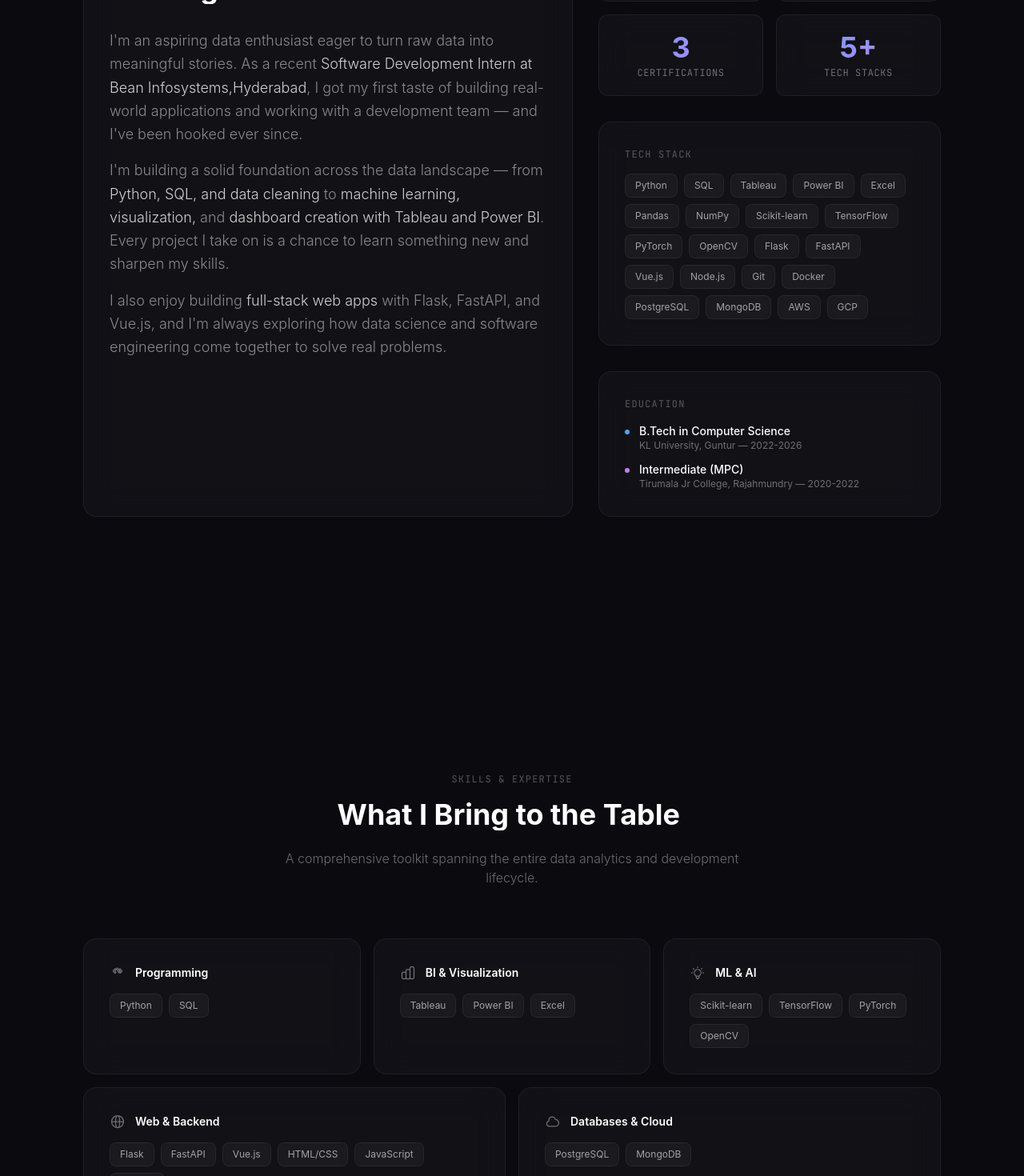
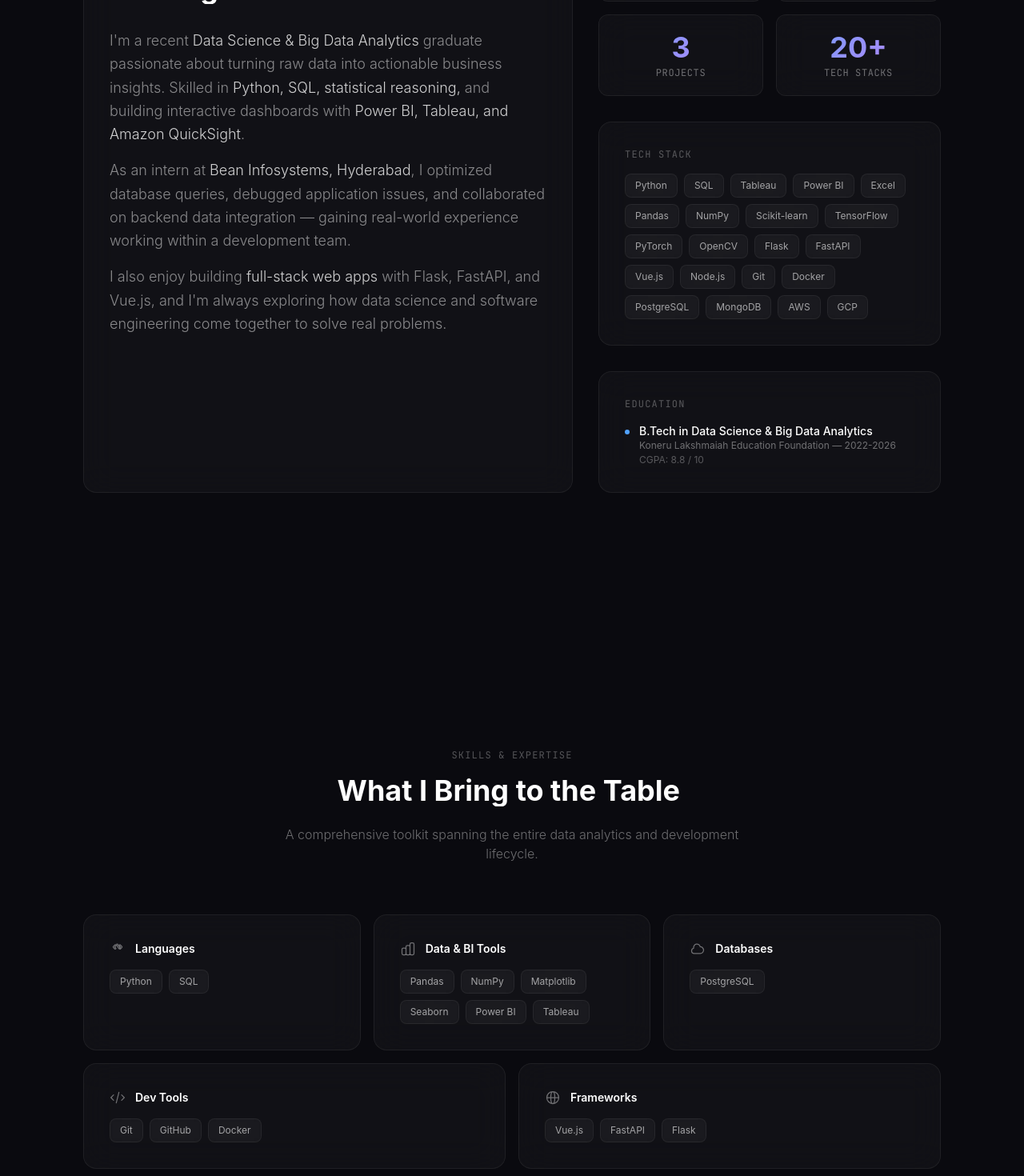
Before and after one commit to VijayaKumarchinta/portfolio, a Vue app: page / in a window 1280 px wide. Shown: the part 1060-2530 px from the top of the page at 80% size. Built offline with nearby package versions, Linux system fonts and the light colour scheme; a web font is replaced by a local one.

Commit message:
Update portfolio with resume data, direct download resume PDF, and add download prop to MagneticButton

```diff
--- a/src/components/Sections/About.vue
+++ b/src/components/Sections/About.vue
@@ -3,10 +3,10 @@ import GlassCard from '@/components/UI/GlassCard.vue'
 import RevealText from '@/components/UI/RevealText.vue'
 
 const stats = [
-  { value: '2+', label: 'Years Learning' },
+  { value: '8.8', label: 'CGPA' },
+  { value: '3', label: 'Certifications' },
   { value: '3', label: 'Projects' },
-  { value: '3', label: 'Certifications' },
-  { value: '5+', label: 'Tech Stacks' },
+  { value: '20+', label: 'Tech Stacks' },
 ]
 
 const techStack = [
@@ -42,20 +42,20 @@ const techStack = [
             </h2>
             <div class="space-y-4 text-white/50 leading-relaxed text-base md:text-lg font-light">
               <p>
-                I'm an aspiring data enthusiast eager to turn raw data into meaningful stories.
-                As a recent
-                <span class="text-white/80">Software Development Intern at Bean Infosystems,Hyderabad</span>,
-                I got my first taste of building real-world applications and working with
-                a development team — and I've been hooked ever since.
+                I'm a recent
+                <span class="text-white/80">Data Science & Big Data Analytics</span>
+                graduate passionate about turning raw data into actionable business insights.
+                Skilled in
+                <span class="text-white/80">Python, SQL, statistical reasoning,</span>
+                and building interactive dashboards with
+                <span class="text-white/80">Power BI, Tableau, and Amazon QuickSight</span>.
               </p>
               <p>
-                I'm building a solid foundation across the data landscape — from
-                <span class="text-white/80">Python, SQL, and data cleaning</span>
-                to
-                <span class="text-white/80">machine learning, visualization,</span>
-                and
-                <span class="text-white/80">dashboard creation with Tableau and Power BI</span>.
-                Every project I take on is a chance to learn something new and sharpen my skills.
+                As an intern at
+                <span class="text-white/80">Bean Infosystems, Hyderabad</span>,
+                I optimized database queries, debugged application issues, and collaborated
+                on backend data integration — gaining real-world experience working within
+                a development team.
               </p>
               <p>
                 I also enjoy building
@@ -111,15 +111,9 @@ const techStack = [
               <div class="flex items-start gap-3">
                 <div class="w-1.5 h-1.5 rounded-full bg-blue-400 mt-2 shrink-0" />
                 <div>
-                  <p class="text-white text-sm font-medium">B.Tech in Computer Science</p>
-                  <p class="text-white/40 text-xs">KL University, Guntur — 2022-2026</p>
-                </div>
-              </div>
-              <div class="flex items-start gap-3">
-                <div class="w-1.5 h-1.5 rounded-full bg-purple-400 mt-2 shrink-0" />
-                <div>
-                  <p class="text-white text-sm font-medium">Intermediate (MPC)</p>
-                  <p class="text-white/40 text-xs">Tirumala Jr College, Rajahmundry — 2020-2022</p>
+                  <p class="text-white text-sm font-medium">B.Tech in Data Science & Big Data Analytics</p>
+                  <p class="text-white/40 text-xs">Koneru Lakshmaiah Education Foundation — 2022-2026</p>
+                  <p class="text-white/30 text-xs mt-0.5">CGPA: 8.8 / 10</p>
                 </div>
               </div>
             </div>
--- a/src/components/Sections/Certifications.vue
+++ b/src/components/Sections/Certifications.vue
@@ -11,14 +11,14 @@ const certifications = [
     color: 'rgba(255, 153, 0, 0.15)',
   },
   {
-    title: 'Salesforce AI Associate',
+    title: 'Salesforce Certified AI Associate',
     issuer: 'Salesforce',
     description: 'Certification in AI fundamentals within the Salesforce ecosystem, including Einstein AI and ethical AI practices.',
     icon: 'M13 10V3L4 14h7v7l9-11h-7z',
     color: 'rgba(0, 168, 255, 0.15)',
   },
   {
-    title: 'RPA Essential (Automation Anywhere)',
+    title: 'Automation Anywhere Certified Essentials RPA Professional',
     issuer: 'Automation Anywhere',
     description: 'Foundational robotic process automation certification covering bot creation, automation workflows, and deployment.',
     icon: 'M15 12a3 3 0 11-6 0 3 3 0 016 0z M2.458 12C3.732 7.943 7.523 5 12 5c4.478 0 8.268 2.943 9.542 7-1.274 4.057-5.064 7-9.542 7-4.477 0-8.268-2.943-9.542-7z',
--- a/src/components/Sections/Experience.vue
+++ b/src/components/Sections/Experience.vue
@@ -9,10 +9,10 @@ const timelineItems = [
     org: 'BeanInfosystems, Hyderabad',
     period: 'May 2024 — June 2024',
     items: [
-      'Assisted in developing and maintaining full-stack web applications using Java, HTML, CSS, and JavaScript',
-      'Optimized database queries to improve application performance and efficiency',
-      'Collaborated with developers to implement scalable and user-friendly solutions',
-      'Gained practical exposure to software development lifecycle and team-based project execution',
+      'Optimized database queries to improve application performance and data retrieval efficiency',
+      'Debugged application issues and resolved backend data integration problems',
+      'Collaborated with the development team on backend data integration and processing',
+      'Gained practical exposure to the software development lifecycle and team-based project execution',
     ],
     icon: 'M21 13.255A23.931 23.931 0 0112 15c-3.183 0-6.22-.62-9-1.745M16 6V4a2 2 0 00-2-2h-4a2 2 0 00-2 2v2m4 6h.01M5 20h14a2 2 0 002-2V8a2 2 0 00-2-2H5a2 2 0 00-2 2v10a2 2 0 002 2z',
     color: 'rgba(96, 165, 250, 0.2)',
--- a/src/components/Sections/Hero.vue
+++ b/src/components/Sections/Hero.vue
@@ -207,7 +207,8 @@ const socials = [
             Get in Touch
           </MagneticButton>
           <MagneticButton
-            href="https://drive.google.com/file/d/1gfHSp5gCW0PlSTfAniIyXKBGgpc_bUCd/view?usp=sharing"
+            href="/resume.pdf"
+            download
             variant="ghost"
           >
             <svg class="w-4 h-4" viewBox="0 0 24 24" fill="none" stroke="currentColor" stroke-width="2" stroke-linecap="round" stroke-linejoin="round" aria-hidden="true">
--- a/src/components/Sections/Projects.vue
+++ b/src/components/Sections/Projects.vue
@@ -14,17 +14,17 @@ const projects = [
   },
   {
     title: 'Haett Partner Portal',
-    subtitle: 'Assessment Platform',
-    description: 'A full-stack assessment partner portal built with Vue.js and FastAPI. Features include user authentication, assessment management, real-time scoring, and comprehensive reporting dashboards.',
-    tags: ['Vue.js', 'FastAPI', 'PostgreSQL', 'JWT Auth', 'Python'],
+    subtitle: 'Assessment Platform with RBAC',
+    description: 'Developed a full-stack assessment partner portal using Vue.js, FastAPI, and PostgreSQL with role-based access control. Features include secure user authentication, assessment management, real-time scoring, and comprehensive reporting dashboards.',
+    tags: ['Vue.js', 'FastAPI', 'PostgreSQL', 'JWT Auth', 'Python', 'RBAC'],
     github: 'https://github.com/VijayaKumarchinta/HaettAssessment',
     color: 'rgba(167, 139, 250, 0.2)',
   },
   {
-    title: 'Customer Segmentation',
-    subtitle: 'Analytics & Clustering',
-    description: 'Data-driven customer segmentation project using unsupervised learning techniques. Applied RFM analysis, K-means clustering, and PCA for dimensionality reduction. Built interactive dashboards for business insights.',
-    tags: ['Python', 'Scikit-learn', 'Pandas', 'Tableau', 'Clustering'],
+    title: 'Customer Segmentation Dashboard',
+    subtitle: '1M+ Transactions Analyzed',
+    description: 'Analyzed over 1 million transactions using K-Means clustering with RFM analysis to segment customers. Deployed an interactive dashboard via Streamlit for real-time business insights and data exploration.',
+    tags: ['Python', 'Scikit-learn', 'Pandas', 'Streamlit', 'K-Means', 'RFM Analysis'],
     github: null,
     color: 'rgba(52, 211, 153, 0.2)',
   },
--- a/src/components/Sections/Skills.vue
+++ b/src/components/Sections/Skills.vue
@@ -4,40 +4,34 @@ import RevealText from '@/components/UI/RevealText.vue'
 
 const categories = [
   {
-    title: 'Programming',
+    title: 'Languages',
     span: 'lg:col-span-4',
     skills: ['Python', 'SQL'],
     icon: 'M14.7 6.3a1 1 0 0 0 0 1.4l1.6 1.6-1.6 1.6a1 1 0 0 0 1.4 1.4l2.3-2.3a1 1 0 0 0 0-1.4l-2.3-2.3a1 1 0 0 0-1.4 0zm-5.4 0a1 1 0 0 0-1.4 0L5.6 8.6a1 1 0 0 0 0 1.4l2.3 2.3a1 1 0 0 0 1.4-1.4L7.7 9.3l1.6-1.6a1 1 0 0 0 0-1.4zM11 5a1 1 0 0 1 1.4.4l3 5a1 1 0 0 1-.4 1.4 1 1 0 0 1-1.4-.4l-3-5A1 1 0 0 1 11 5z',
   },
   {
-    title: 'BI & Visualization',
+    title: 'Data & BI Tools',
     span: 'lg:col-span-4',
-    skills: ['Tableau', 'Power BI', 'Excel'],
+    skills: ['Pandas', 'NumPy', 'Matplotlib', 'Seaborn', 'Power BI', 'Tableau'],
     icon: 'M9 19v-6a2 2 0 00-2-2H5a2 2 0 00-2 2v6a2 2 0 002 2h2a2 2 0 002-2zm0 0V9a2 2 0 012-2h2a2 2 0 012 2v10m-6 0a2 2 0 002 2h2a2 2 0 002-2m0 0V5a2 2 0 012-2h2a2 2 0 012 2v14a2 2 0 01-2 2h-2a2 2 0 01-2-2z',
   },
   {
-    title: 'ML & AI',
+    title: 'Databases',
     span: 'lg:col-span-4',
-    skills: ['Scikit-learn', 'TensorFlow', 'PyTorch', 'OpenCV'],
-    icon: 'M9.663 17h4.673M12 3v1m6.364 1.636l-.707.707M21 12h-1M4 12H3m3.343-5.657l-.707-.707m2.828 9.9a5 5 0 117.072 0l-.548.547A3.374 3.374 0 0014 18.469V19a2 2 0 11-4 0v-.531c0-.895-.356-1.754-.988-2.386l-.548-.547z',
-  },
-  {
-    title: 'Web & Backend',
-    span: 'lg:col-span-6',
-    skills: ['Flask', 'FastAPI', 'Vue.js', 'HTML/CSS', 'JavaScript', 'Node.js'],
-    icon: 'M21 12a9 9 0 01-9 9m9-9a9 9 0 00-9-9m9 9H3m9 9a9 9 0 01-9-9m9 9c1.657 0 3-4.03 3-9s-1.343-9-3-9m0 18c-1.657 0-3-4.03-3-9s1.343-9 3-9m-9 9a9 9 0 019-9',
-  },
-  {
-    title: 'Databases & Cloud',
-    span: 'lg:col-span-6',
-    skills: ['PostgreSQL', 'MongoDB'],
+    skills: ['PostgreSQL'],
     icon: 'M3 15a4 4 0 004 4h9a5 5 0 10-.1-9.999 5.002 5.002 0 10-9.78 2.096A4.001 4.001 0 003 15z',
   },
   {
-    title: 'Soft Skills',
+    title: 'Dev Tools',
     span: 'lg:col-span-6',
-    skills: ['Analytical Thinking', 'Problem Solving', 'Communication', 'Team Collaboration', 'Adaptability'],
-    icon: 'M17 20h5v-2a3 3 0 00-5.356-1.857M17 20H7m10 0v-2c0-.656-.126-1.283-.356-1.857M7 20H2v-2a3 3 0 015.356-1.857M7 20v-2c0-.656.126-1.283.356-1.857m0 0a5.002 5.002 0 019.288 0M15 7a3 3 0 11-6 0 3 3 0 016 0zm6 3a2 2 0 11-4 0 2 2 0 014 0zM7 10a2 2 0 11-4 0 2 2 0 014 0z',
+    skills: ['Git', 'GitHub', 'Docker'],
+    icon: 'M10 20l4-16m4 4l4 4-4 4M6 16l-4-4 4-4',
+  },
+  {
+    title: 'Frameworks',
+    span: 'lg:col-span-6',
+    skills: ['Vue.js', 'FastAPI', 'Flask'],
+    icon: 'M21 12a9 9 0 01-9 9m9-9a9 9 0 00-9-9m9 9H3m9 9a9 9 0 01-9-9m9 9c1.657 0 3-4.03 3-9s-1.343-9-3-9m0 18c-1.657 0-3-4.03-3-9s1.343-9 3-9m-9 9a9 9 0 019-9',
   },
 ]
 </script>
--- a/src/components/UI/MagneticButton.vue
+++ b/src/components/UI/MagneticButton.vue
@@ -4,6 +4,7 @@ import { ref } from 'vue'
 const props = defineProps({
   href: { type: String, default: null },
   target: { type: String, default: '_blank' },
+  download: { type: [Boolean, String], default: false },
   wrapperClass: { type: String, default: '' },
   variant: { type: String, default: 'primary' }, // primary | secondary | ghost
 })
@@ -33,6 +34,7 @@ function handleLeave() {
     :ref="(el) => (btnRef = el)"
     :href="href"
     :target="href ? target : undefined"
+    :download="download || undefined"
     :rel="href && target === '_blank' ? 'noopener noreferrer' : undefined"
     :class="[
       'inline-flex items-center gap-2 px-6 py-3 rounded-xl font-medium text-sm transition-all duration-200 cursor-pointer select-none',
```
Also changed, not shown: 2 other files (tests, documents, lock files or other folders).
